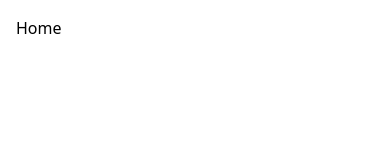
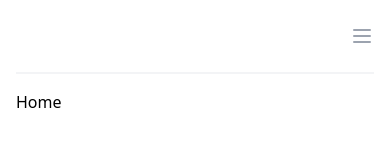
Before and after one commit to fra-malagisi/wallet, a Next.js app: page / in a window 390 px wide. Shown: the top 160 px of the page. Built offline with nearby package versions, Linux system fonts and the light colour scheme.

Commit message:
feat: add header

```diff
--- /dev/null
+++ b/components/header.tsx
@@ -0,0 +1,76 @@
+import Image from "next/image";
+import { FC } from "react";
+
+const Header: FC<unknown> = () => {
+  return (
+    <div className="relative bg-white">
+      <div className=" px-4 sm:px-6">
+        <div className="flex justify-between items-center border-b-2 border-gray-100 py-6 md:justify-start md:space-x-10">
+          <div className="flex justify-start lg:w-0 lg:flex-1">
+            <a href="#">
+              <span className="sr-only">Workflow</span>
+            </a>
+          </div>
+          <div className="-mr-2 -my-2 md:hidden">
+            <button
+              type="button"
+              className="bg-white rounded-md p-2 inline-flex items-center justify-center text-gray-400 hover:text-gray-500 hover:bg-gray-100 focus:outline-none focus:ring-2 focus:ring-inset focus:ring-indigo-500"
+              aria-expanded="false"
+            >
+              <span className="sr-only">Open menu</span>
+              <svg
+                className="h-6 w-6"
+                xmlns="http://www.w3.org/2000/svg"
+                fill="none"
+                viewBox="0 0 24 24"
+                stroke="currentColor"
+                aria-hidden="true"
+              >
+                <path strokeLinecap="round" strokeLinejoin="round" strokeWidth="2" d="M4 6h16M4 12h16M4 18h16" />
+              </svg>
+            </button>
+          </div>
+          {/* <nav className="hidden md:flex space-x-10">
+            <div className="relative">
+              <button
+                type="button"
+                className="text-gray-500 group bg-white rounded-md inline-flex items-center text-base font-medium hover:text-gray-900 focus:outline-none focus:ring-2 focus:ring-offset-2 focus:ring-indigo-500"
+                aria-expanded="false"
+              >
+                <span>Solutions</span>
+                <svg
+                  className="text-gray-400 ml-2 h-5 w-5 group-hover:text-gray-500"
+                  xmlns="http://www.w3.org/2000/svg"
+                  viewBox="0 0 20 20"
+                  fill="currentColor"
+                  aria-hidden="true"
+                >
+                  <path
+                    fillRule="evenodd"
+                    d="M5.293 7.293a1 1 0 011.414 0L10 10.586l3.293-3.293a1 1 0 111.414 1.414l-4 4a1 1 0 01-1.414 0l-4-4a1 1 0 010-1.414z"
+                    clipRule="evenodd"
+                  />
+                </svg>
+              </button>
+            </div>
+  </nav> */}
+          <div className="hidden md:flex items-center justify-end md:flex-1 lg:w-0">
+            <a href="#" className="whitespace-nowrap text-base font-medium text-gray-500 hover:text-gray-900">
+              {" "}
+              Sign in{" "}
+            </a>
+            <a
+              href="#"
+              className="ml-8 whitespace-nowrap inline-flex items-center justify-center px-4 py-2 border border-transparent rounded-md shadow-sm text-base font-medium text-white bg-indigo-600 hover:bg-indigo-700"
+            >
+              {" "}
+              Sign up{" "}
+            </a>
+          </div>
+        </div>
+      </div>
+    </div>
+  );
+};
+
+export default Header;
--- /dev/null
+++ b/components/index.ts
@@ -0,0 +1,4 @@
+import Header from "./header";
+import Layout from "./layout";
+
+export { Header, Layout };
--- a/pages/_app.tsx
+++ b/pages/_app.tsx
@@ -1,7 +1,7 @@
 import { NextPage } from "next";
 import React from "react";
 
-import Layout from "../components/layout";
+import { Layout, Header } from "../components";
 
 import "../styles/globals.css";
 
@@ -11,9 +11,12 @@ export type NextApplicationPage<P = unknown, IP = P> = NextPage<P, IP> & {
 
 const MyApp = ({ Component, pageProps: { session, ...pageProps } }: { Component: NextApplicationPage; pageProps: any }): JSX.Element => {
   return (
-    <Layout>
-      <Component {...pageProps} />
-    </Layout>
+    <>
+      <Header />
+      <Layout>
+        <Component {...pageProps} />
+      </Layout>
+    </>
   );
 };
 
```
Also changed, not shown: 1 other file (tests, documents, lock files or other folders).
